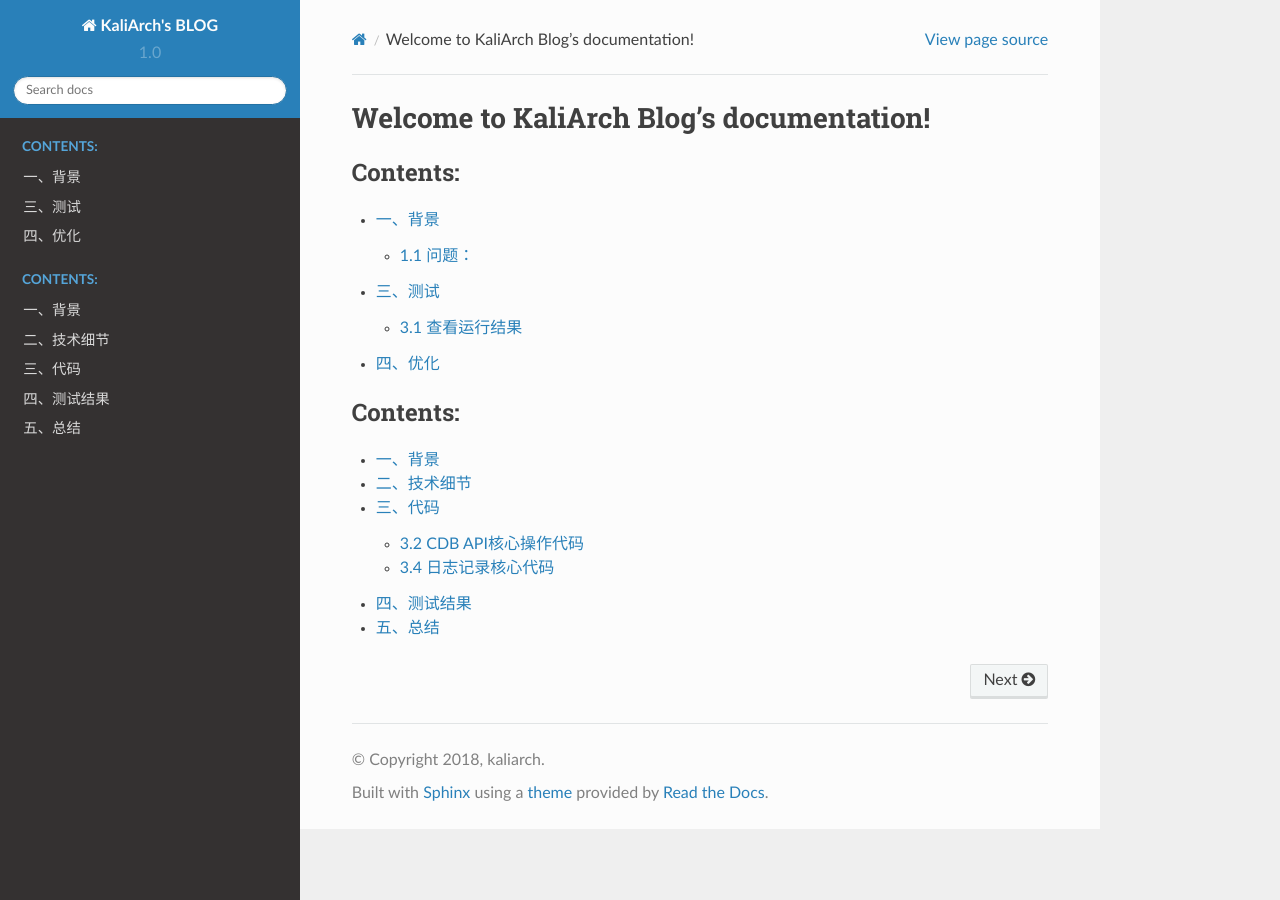
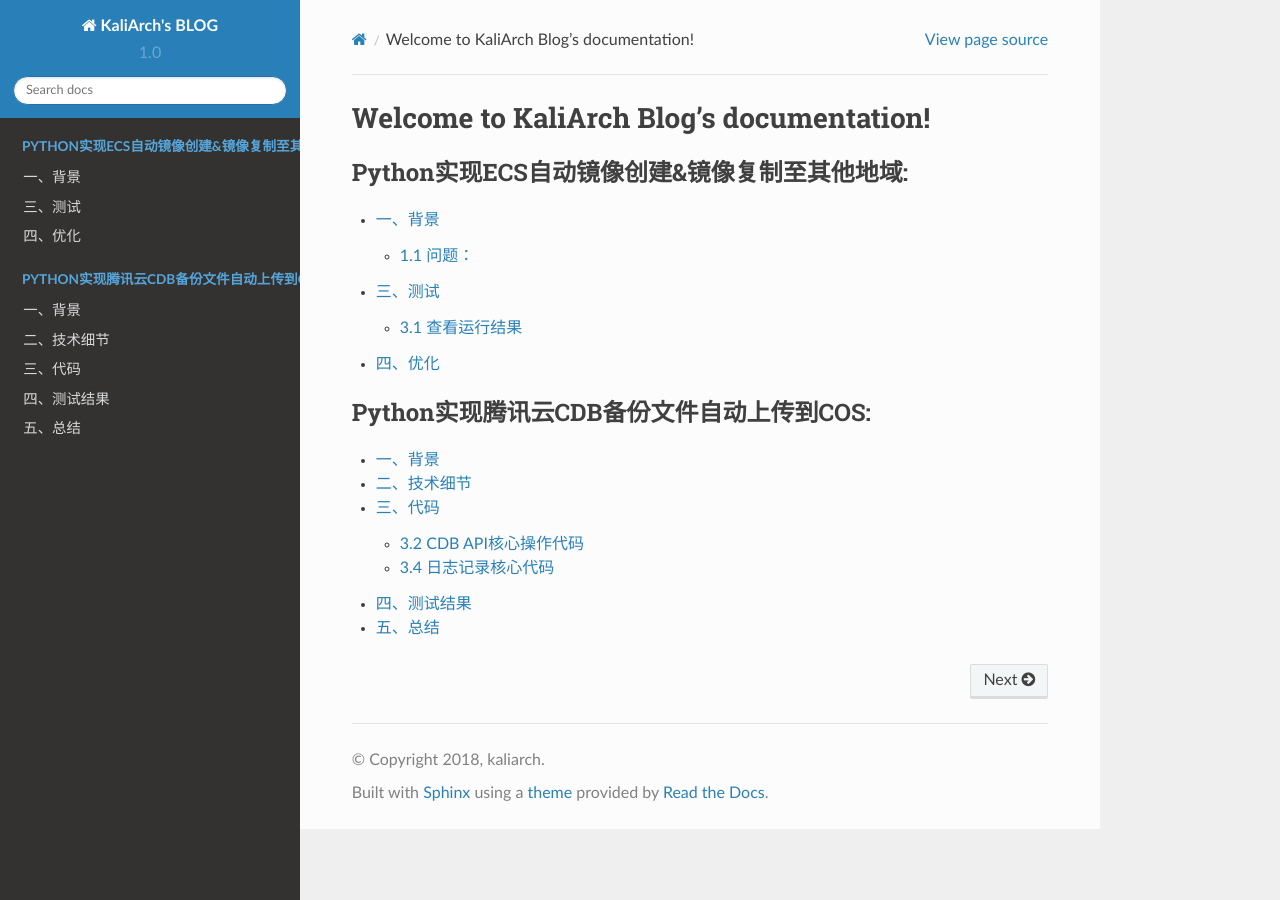
Before and after one commit to youle777/kaliarchblog, a Sphinx documentation site: the page built from source/index.rst, in a window 1280 px wide. Built offline with Sphinx 7.4.7 and the Read the Docs theme 2.0.0, drawn with Linux system fonts in a browser that asks for light colours.

Commit message:
Update index.rst

```diff
--- a/source/index.rst
+++ b/source/index.rst
@@ -8,13 +8,13 @@ Welcome to KaliArch Blog's documentation!
 
 .. toctree::
    :maxdepth: 2
-   :caption: Contents:
+   :caption: Python实现ECS自动镜像创建&镜像复制至其他地域:
 
    ecs_autobak_other_region
 
 .. toctree::
    :maxdepth: 2
-   :caption: Contents:
+   :caption: Python实现腾讯云CDB备份文件自动上传到COS:
 
 
    cdb_upload_cos
```
